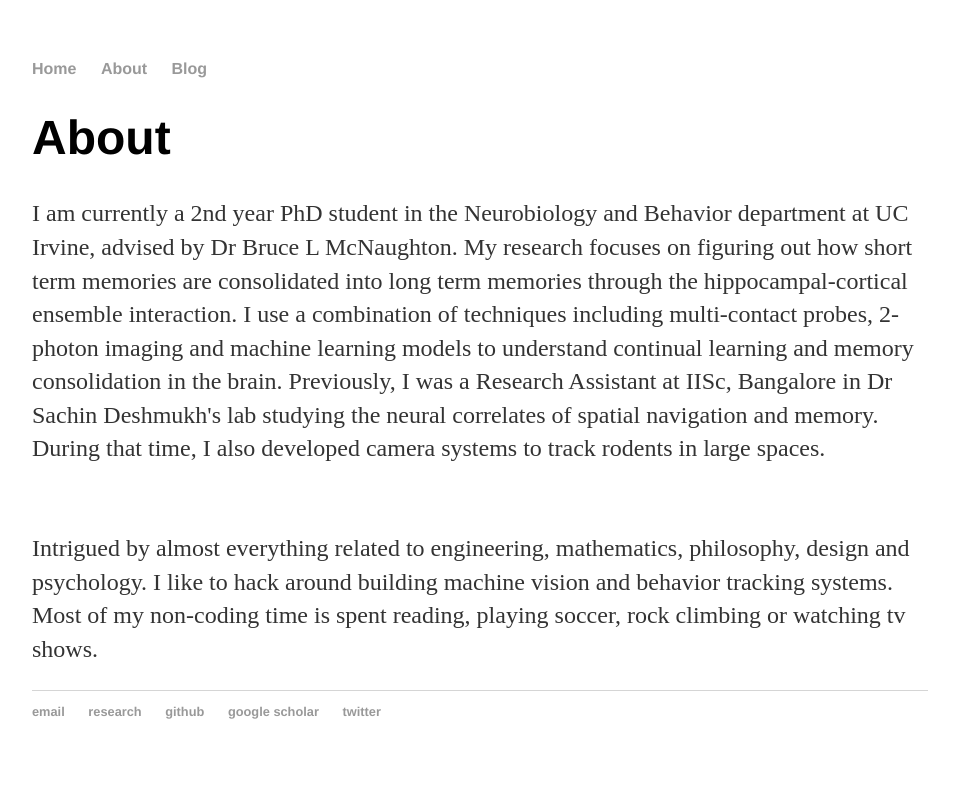
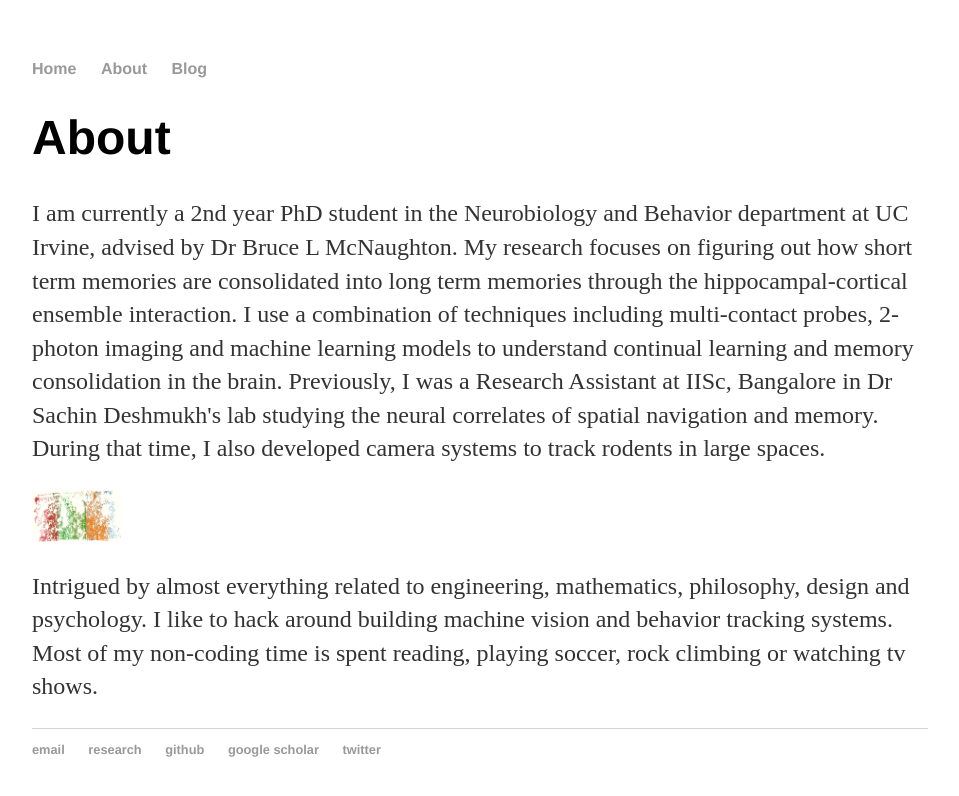
Before and after one commit to rajatsaxena/rajatsaxena.github.io, a Jekyll site: the page built from about/index.html, in a window 1280 px wide. Shown: the top 796 px of the page, without its empty margins (160-1119 px from the left). Built offline with Jekyll 4.4.1, drawn with Linux system fonts in a browser that asks for light colours.

Commit message:
Update index.html

```diff
--- a/about/index.html
+++ b/about/index.html
@@ -14,6 +14,9 @@ title: Rajat Saxena's Blog
 				studying the neural correlates of spatial navigation and memory. During that time, I also developed
 				camera systems to track rodents in large spaces.
 			</p>
+			<td>
+				<img src="https://rajatsaxena.github.io//images//cam1234.PNG" title="Camera1234" width="10%" height="10%">
+			</td>
 			<br/>
 <p> Intrigued by almost everything related to engineering, mathematics, philosophy, design and psychology. I like to hack around
 	building machine vision and behavior tracking systems. Most of my non-coding time is spent reading, playing soccer,
```
